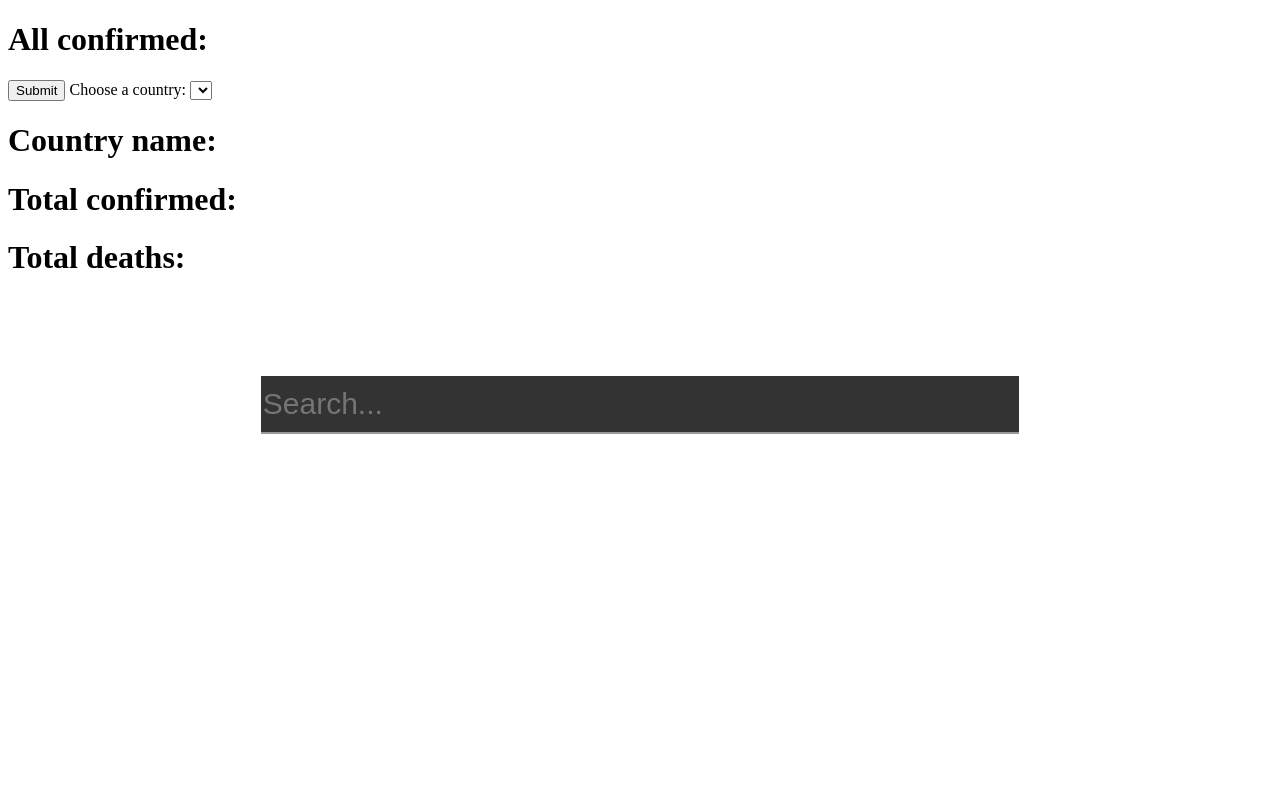
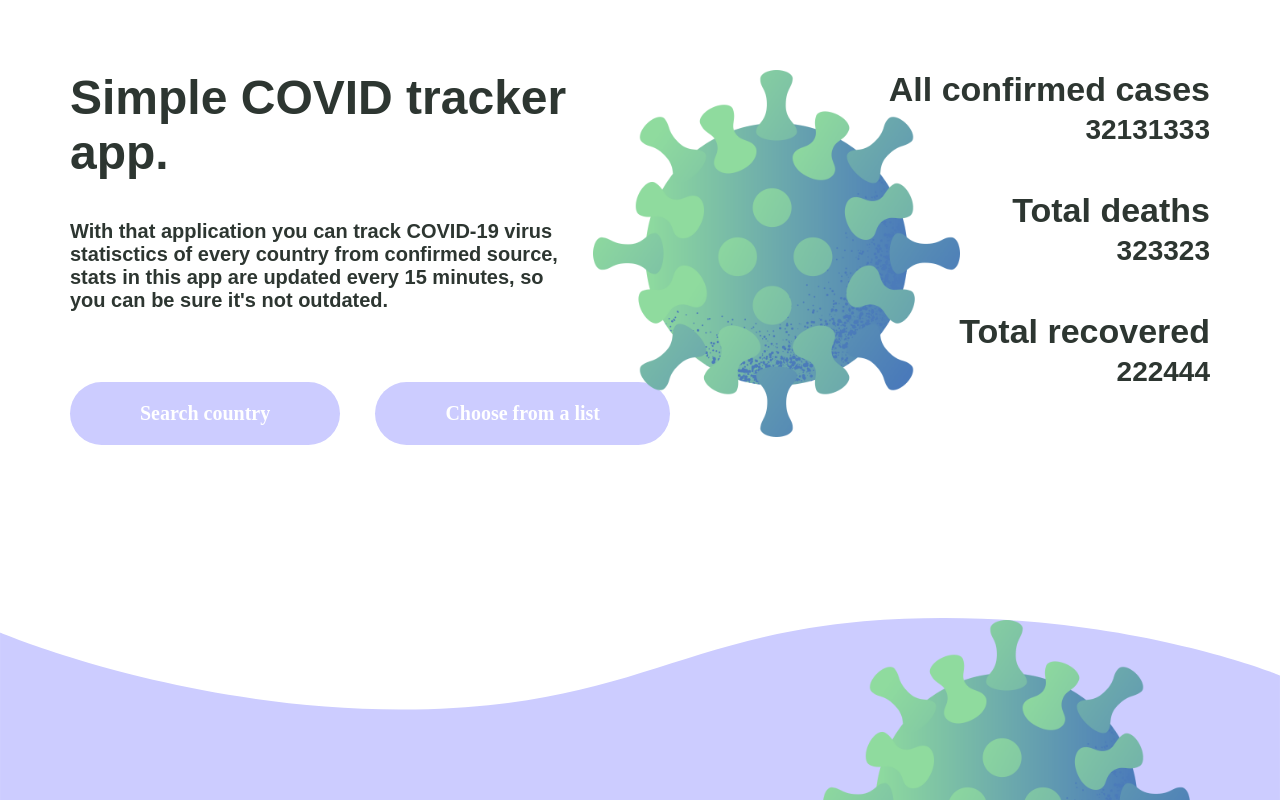
Before and after one commit to kacpergumieniuk/covid, a website: page index.html in a window 1280 px wide. Drawn offline with Linux system fonts and the light colour scheme; no server answers; a web font is replaced by a local one.

Commit message:
Landing page 0.1v

```diff
--- a/index.html
+++ b/index.html
@@ -7,8 +7,46 @@
     <link rel="stylesheet" href="style.css">
 </head>
 <body>
+    <img src="path9.svg" id="landing-page-bottom-bg">
+    <img src="virus1.png"id="virus1">
+    <img src="virus2.png" id="virus2">
+<section class="landing-page">
 
-    <h1>All confirmed: <span id="all"></span></h1>
+
+    <div class="left-side">
+        <p class="title">Simple COVID tracker app.</p>
+        <p class="title-text">With that application  you can track COVID-19 virus statisctics of every country from confirmed source, stats in this app are updated every 15 minutes, so you can be sure it's not outdated.</p>
+        <div class="buttons">
+            <button class="main-button">Search country</button>
+            <button class="main-button">Choose from a list</button>
+        </div>
+    </div>
+    <div class="right-side">
+        <div class="stats-landing-page">
+            <p class="stats-landing-page-text">All confirmed cases</p>
+            <p class="stats-landing-page-number">32131333</p>
+        </div>
+        <div class="stats-landing-page">
+            <p class="stats-landing-page-text">Total deaths</p>
+            <p class="stats-landing-page-number">323323</p>
+        </div>
+        <div class="stats-landing-page">
+            <p class="stats-landing-page-text">Total recovered</p>
+            <p class="stats-landing-page-number">222444</p>
+        </div>
+    </div>
+
+    </div>
+</section>
+
+
+<script src="animejs/anime.min.js"></script>
+<script src="app.js"></script>
+
+</body>
+</html>
+
+    <!--<h1>All confirmed: <span id="all"></span></h1>
     <button id="submit">Submit</button>
     <label for="covid">Choose a country:</label>
 
@@ -25,10 +63,4 @@
 
         </div>
     </div>
-
-
-    <script src="animejs/anime.min.js"></script>
-   <script src="app.js"></script>
-
-</body>
-</html>
+-->
--- a/style.css
+++ b/style.css
@@ -1,4 +1,131 @@
-.container{
+@import url("https://use.typekit.net/are8oau.css");
+
+body{
+font-family: myriad-pro, sans-serif;
+font-style: normal;
+font-weight: 700;
+color: #2D3631;
+padding:0;
+margin:0;
+
+}
+
+
+
+
+.landing-page{
+    height: 100%;
+    display:flex;
+    flex-direction: row;
+    margin: 70px 70px;
+    justify-content: space-between;
+
+}
+
+#landing-page-bottom-bg{
+    position: absolute;
+    bottom: 0;
+    z-index: -1;
+    max-width: 100%;
+}
+
+#virus1{
+    position: absolute;
+    right: 25%;
+}
+
+#virus2{
+    position: absolute;
+    bottom: 0;
+    right: 7%;
+}
+
+
+.left-side{
+    max-width: 1000px;
+}
+
+
+.title{
+    font-size: 48px;
+    margin-top: 0;
+    margin-bottom: 40px;
+    width:500px
+ }
+
+ .title-text{
+    font-size: 20px;
+    margin-bottom: 70px;
+    width:500px
+}
+
+
+
+
+
+.right-side{
+    display: flex;
+    flex-direction: column;
+
+}
+
+.stats-landing-page {
+
+    text-align: right;
+}
+
+.stats-landing-page-text{
+    font-size: 34px;
+    margin-top: 0;
+    margin-bottom: 5px;
+
+}
+
+.stats-landing-page-number{
+    font-size: 28px;
+    margin-bottom: 45px;
+    margin-top:0;
+}
+
+.buttons{
+    display:flex;
+    justify-content: space-between;
+    width:600px;
+}
+
+.main-button{
+    padding: 20px 70px;
+
+    font-family: myriad-pro;
+    font-style: bold;
+    font-weight: 700;
+    font-size: 20px;
+    color:white;
+    background-color: #CCCCFF;
+    border: none;
+    border-radius: 32px;
+    cursor: pointer;
+}
+
+
+
+
+
+
+
+
+
+
+
+
+
+
+
+
+
+
+
+/*.container{
     width: 60%;
     background: #333;
     margin: 100px auto;
@@ -24,4 +151,4 @@
 .suggestions > div:hover{
 background-color: #999;
 
-}
+}*/
```
Also changed, not shown: path9.svg (added), virus1.png (added), virus1@2x.png (added), virus2.png (added).
